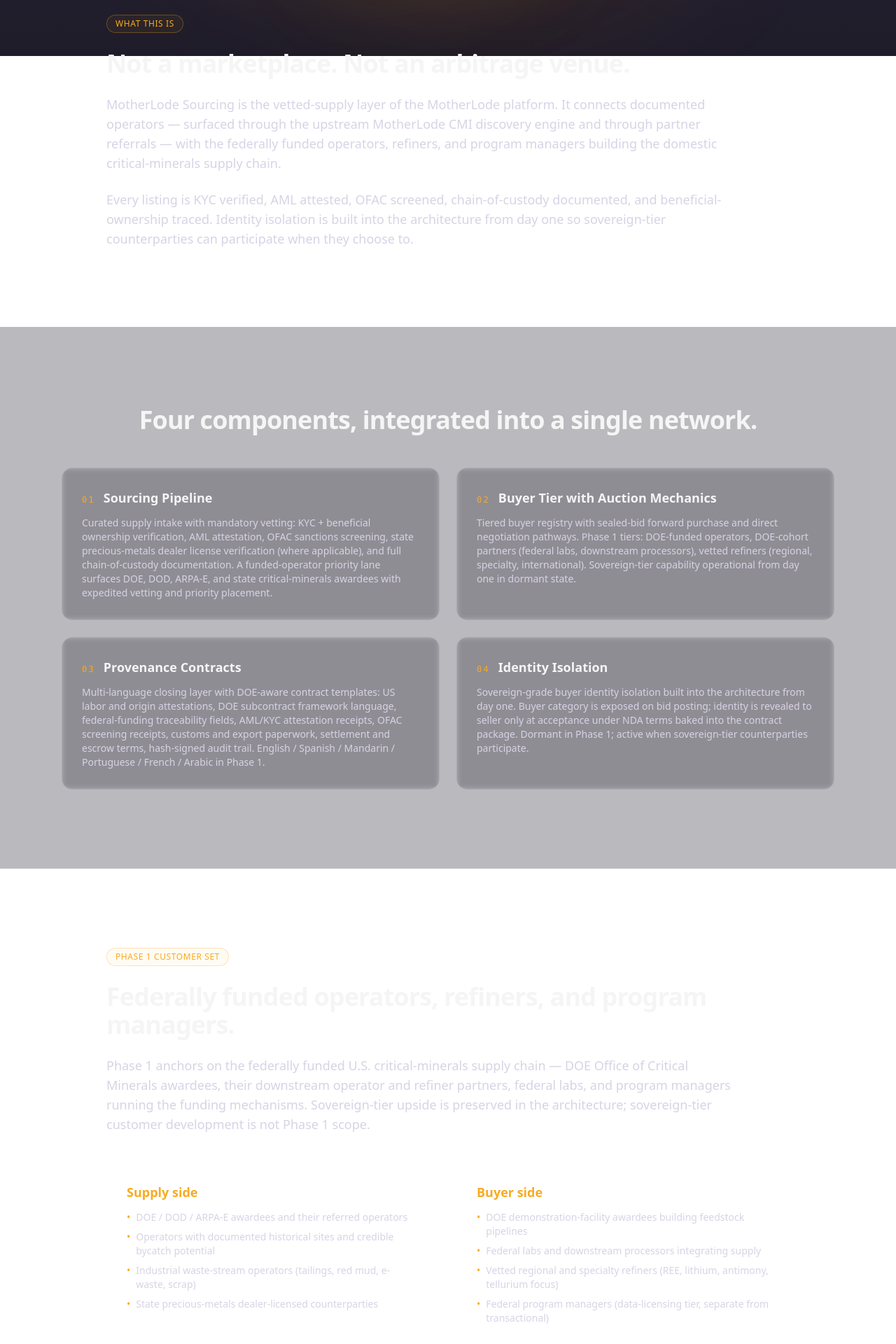
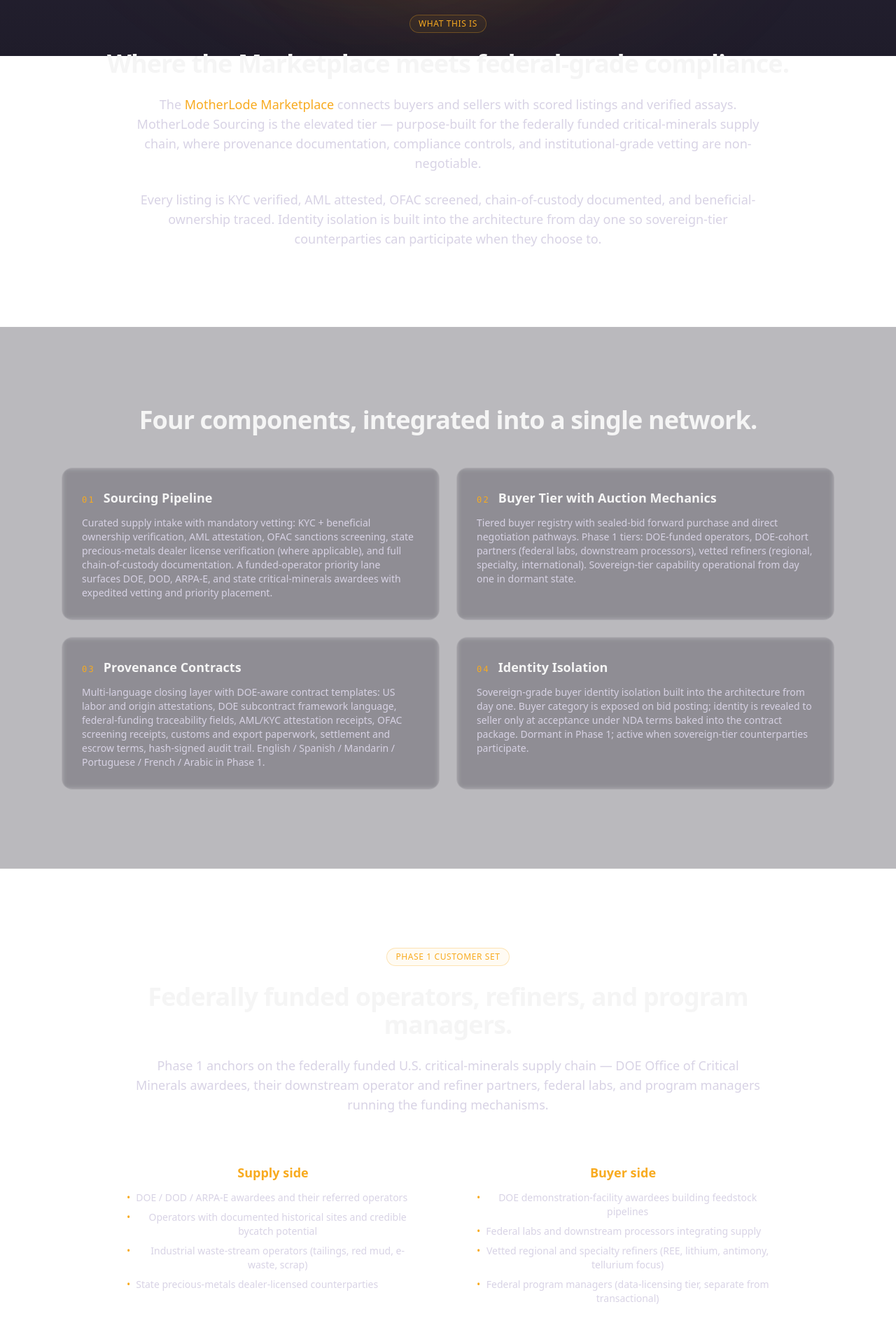
Before and after one commit to AppStudioPros/motherlode-cmi-website, a Next.js app: page /sourcing in a window 1280 px wide. Shown: the part 720-2640 px from the top of the page at 70% size. Built offline with nearby package versions, Linux system fonts and the light colour scheme.

Commit message:
sourcing: kill 'not a marketplace' line, center sections, link to marketplace, add marketplace to nav

```diff
--- a/src/app/sourcing/page.tsx
+++ b/src/app/sourcing/page.tsx
@@ -23,6 +23,7 @@
           </a>
           <div className="hidden md:flex items-center gap-6 lg:gap-7 text-sm">
             <a href="/#platform" className="text-muted hover:text-text transition-colors">Platform</a>
+            <a href="/marketplace" className="text-muted hover:text-text transition-colors">Marketplace</a>
             <a href="/sourcing" className="text-gold transition-colors">Sourcing</a>
             <a href="/operators" className="text-muted hover:text-text transition-colors">Operators</a>
             <a href="/compliance" className="text-muted hover:text-text transition-colors">Compliance</a>
@@ -52,20 +53,17 @@
 
       {/* What this is */}
       <section className="py-14 sm:py-20 md:py-28">
-        <div className="max-w-5xl mx-auto px-5 sm:px-6">
+        <div className="max-w-5xl mx-auto px-5 sm:px-6 text-center">
           <span className="inline-block px-3 py-1 rounded-full text-xs font-medium tracking-wider uppercase border border-gold/30 text-gold bg-gold/5 mb-5 sm:mb-6">
             What this is
           </span>
           <h2 className="text-2xl sm:text-3xl md:text-4xl font-bold tracking-tight mb-5 sm:mb-6">
-            Not a marketplace. Not an arbitrage venue.
+            Where the Marketplace meets federal-grade compliance.
           </h2>
-          <p className="text-base sm:text-lg text-light leading-relaxed mb-5 sm:mb-6 max-w-4xl">
-            MotherLode Sourcing is the vetted-supply layer of the MotherLode platform. It connects
-            documented operators &mdash; surfaced through the upstream MotherLode CMI discovery engine
-            and through partner referrals &mdash; with the federally funded operators, refiners, and program
-            managers building the domestic critical-minerals supply chain.
+          <p className="text-base sm:text-lg text-light leading-relaxed mb-5 sm:mb-6 max-w-4xl mx-auto">
+            The <a href="/marketplace" className="text-gold hover:underline">MotherLode Marketplace</a> connects buyers and sellers with scored listings and verified assays. MotherLode Sourcing is the elevated tier &mdash; purpose-built for the federally funded critical-minerals supply chain, where provenance documentation, compliance controls, and institutional-grade vetting are non-negotiable.
           </p>
-          <p className="text-base sm:text-lg text-light leading-relaxed max-w-4xl">
+          <p className="text-base sm:text-lg text-light leading-relaxed max-w-4xl mx-auto">
             Every listing is KYC verified, AML attested, OFAC screened, chain-of-custody documented, and
             beneficial-ownership traced. Identity isolation is built into the architecture from day one
             so sovereign-tier counterparties can participate when they choose to.
@@ -106,18 +104,17 @@
 
       {/* Who Phase 1 serves */}
       <section className="py-14 sm:py-20 md:py-28">
-        <div className="max-w-5xl mx-auto px-5 sm:px-6">
+        <div className="max-w-5xl mx-auto px-5 sm:px-6 text-center">
           <span className="inline-block px-3 py-1 rounded-full text-xs font-medium tracking-wider uppercase border border-gold/30 text-gold bg-gold/5 mb-5 sm:mb-6">
             Phase 1 customer set
           </span>
           <h2 className="text-2xl sm:text-3xl md:text-4xl font-bold tracking-tight mb-5 sm:mb-6">
             Federally funded operators, refiners, and program managers.
           </h2>
-          <p className="text-base sm:text-lg text-light leading-relaxed mb-8 sm:mb-10 max-w-4xl">
+          <p className="text-base sm:text-lg text-light leading-relaxed mb-8 sm:mb-10 max-w-4xl mx-auto">
             Phase 1 anchors on the federally funded U.S. critical-minerals supply chain &mdash; DOE
             Office of Critical Minerals awardees, their downstream operator and refiner partners, federal
-            labs, and program managers running the funding mechanisms. Sovereign-tier upside is preserved
-            in the architecture; sovereign-tier customer development is not Phase 1 scope.
+            labs, and program managers running the funding mechanisms.
           </p>
           <div className="grid md:grid-cols-2 gap-6">
             <article className="rounded-2xl border border-white/10 bg-white/[0.04] backdrop-blur-sm p-5 sm:p-7">
```
